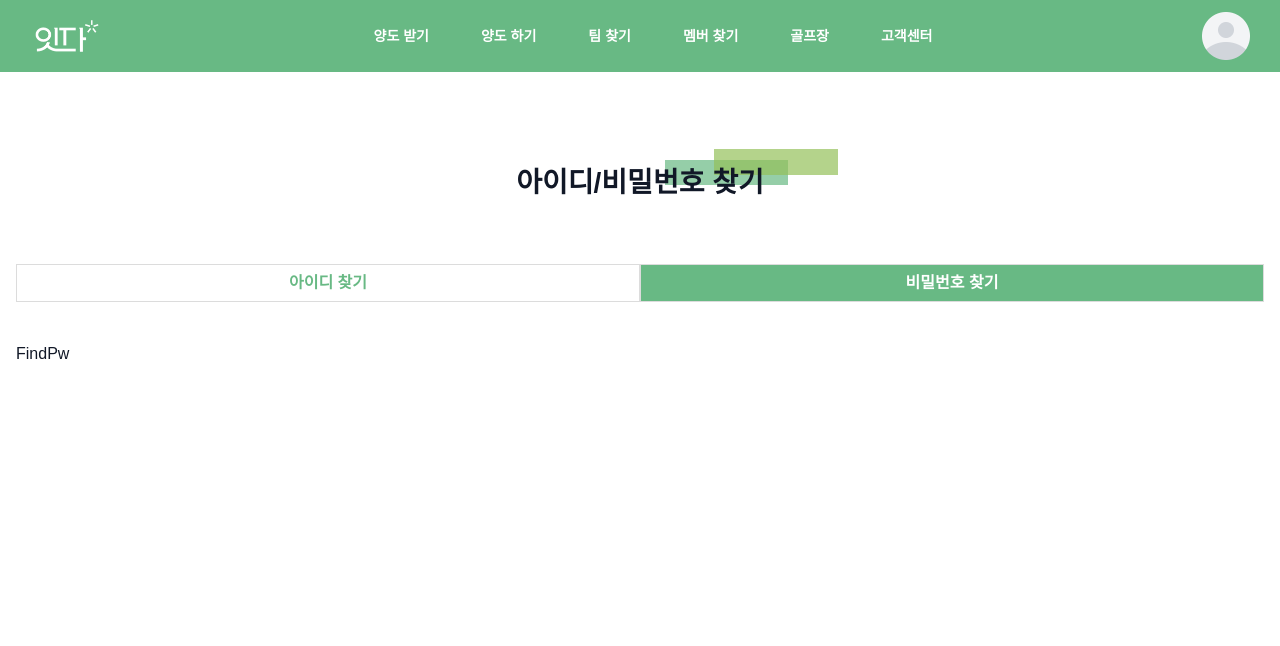
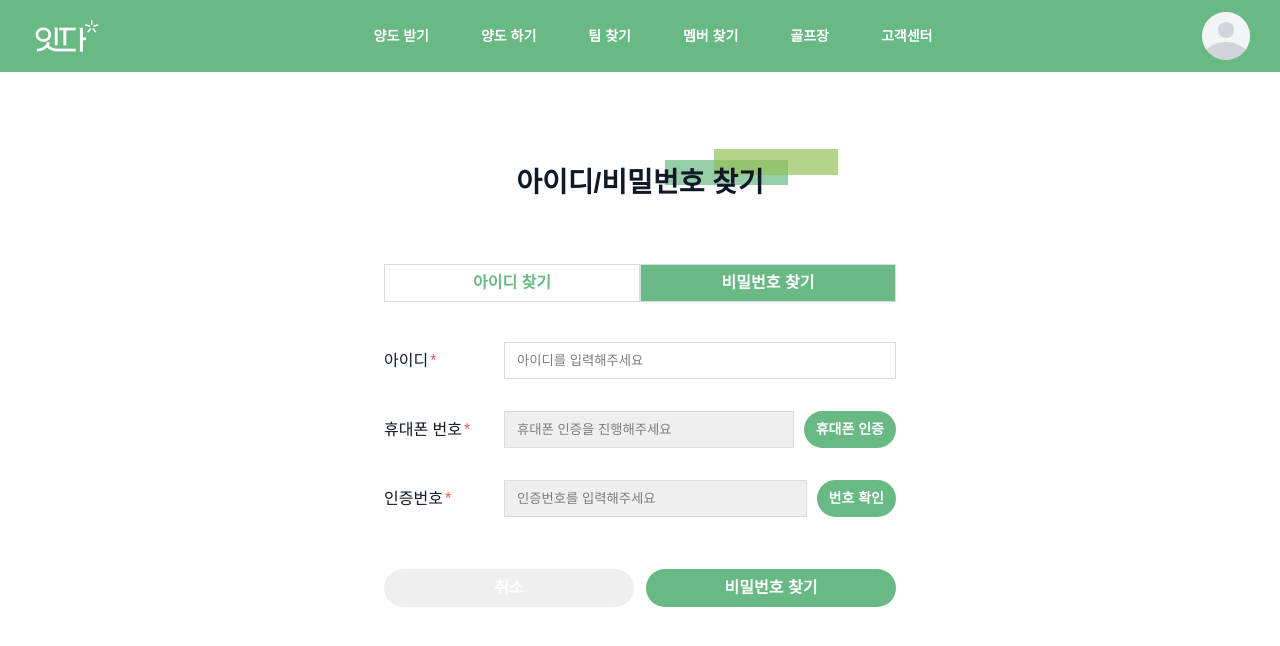
Before and after one commit to lilly0305/golf-test, a React (Create React App) app: page /find-account in a window 1280 px wide. Both pictures are taken after a click on the button "비밀번호 찾기". Shown: the top 646 px of the page. Built offline with nearby package versions, Linux system fonts and the light colour scheme; a web font is replaced by a local one.

Commit message:
commit after adding placeholder

```diff
--- a/src/components/buttons/Buttons.tsx
+++ b/src/components/buttons/Buttons.tsx
@@ -1,5 +1,6 @@
-import React, { memo } from 'react';
+import React, { memo, useCallback } from 'react';
 import styled from '@emotion/styled';
+import { useNavigate } from 'react-router-dom';
 
 const ButtonsContainer = styled.div(() => ({
   display: 'flex',
@@ -36,10 +37,16 @@ function Buttons({
   activeName,
   buttonType = 'button',
 }: IButtons) {
+  const navigate = useNavigate();
+
+  const goBackHandler = useCallback(() => {
+    navigate(-1);
+  }, [navigate]);
+
   return (
     <ButtonsContainer>
       {!noCancelButton && (
-        <StyledButton active={false} type="button">
+        <StyledButton active={false} type="button" onClick={goBackHandler}>
           취소
         </StyledButton>
       )}
--- a/src/pages/account/Login.tsx
+++ b/src/pages/account/Login.tsx
@@ -12,6 +12,7 @@ import { yupLogin } from '@utils/yupValidation';
 import PageTitle from '@components/item/PageTitle';
 import { useQueryClient } from 'react-query';
 import { ErrorMessage } from '@components/message';
+import { userIdPlaceholder, validPwPlaceholder } from '@utils/placeholder';
 
 const Container = styled.div(() => ({}));
 
@@ -88,7 +89,7 @@ function Login() {
           idName="user_id"
           labelName="아이디"
           inputType="text"
-          placeHolder="아이디를 입력하세요"
+          placeHolder={userIdPlaceholder}
           errors={errors}
         />
 
@@ -98,7 +99,7 @@ function Login() {
           idName="user_pw"
           labelName="비밀번호"
           inputType="password"
-          placeHolder="비밀번호를 입력하세요"
+          placeHolder={validPwPlaceholder}
           errors={errors}
         />
 
--- a/src/pages/account/find/FindAccount.tsx
+++ b/src/pages/account/find/FindAccount.tsx
@@ -10,6 +10,11 @@ const Container = styled.div(() => ({
   width: '100%',
   margin: 0,
   padding: 0,
+}));
+
+const WrapAll = styled.div(() => ({
+  maxWidth: '51.2rem',
+  margin: '0 auto',
 }));
 
 const ContentWrapper = styled.div(() => ({}));
@@ -34,9 +39,11 @@ function FindAccount() {
     <Container>
       <PageTitle pageTitle="아이디/비밀번호 찾기" />
 
-      <TabButtons tabArr={findAccountArr} currentTab={currentTab} setCurrentTab={setCurrentTab} />
+      <WrapAll>
+        <TabButtons tabArr={findAccountArr} currentTab={currentTab} setCurrentTab={setCurrentTab} />
 
-      <ContentWrapper>{findAccountArr?.[currentTab - 1].content}</ContentWrapper>
+        <ContentWrapper>{findAccountArr?.[currentTab - 1].content}</ContentWrapper>
+      </WrapAll>
     </Container>
   );
 }
--- a/src/pages/account/find/FindId.tsx
+++ b/src/pages/account/find/FindId.tsx
@@ -5,14 +5,14 @@ import { IFindId } from '@utils/types';
 import { yupResolver } from '@hookform/resolvers/yup';
 import { yupFindId } from '@utils/yupValidation';
 import { InputGroup } from '@components/inputs';
+import { codePlaceholder, phonePlaceholder } from '@utils/placeholder';
 import { Buttons } from '@components/buttons';
 
-const FindInForm = styled.form(() => ({
+const FindIdForm = styled.form(() => ({
   display: 'flex',
   flexDirection: 'column',
   gap: '1rem 0',
   width: '100%',
-  maxWidth: '42rem',
   margin: '0 auto',
 }));
 function FindId() {
@@ -38,7 +38,7 @@ function FindId() {
   }, []);
 
   return (
-    <FindInForm onSubmit={handleSubmit(onSubmit)}>
+    <FindIdForm onSubmit={handleSubmit(onSubmit)}>
       <InputGroup
         register={register}
         errors={errors}
@@ -46,7 +46,7 @@ function FindId() {
         idName="phone"
         labelName="휴대폰 번호"
         inputType="text"
-        placeHolder={confirmedPhone ? '010-4955-5429' : '휴대폰 인증을 진행해주세요'}
+        placeHolder={confirmedPhone ? '010-4955-5429' : phonePlaceholder}
         required
         buttonName="휴대폰 인증"
         disabled
@@ -60,7 +60,7 @@ function FindId() {
         idName="code"
         labelName="인증번호"
         inputType="text"
-        placeHolder="인증번호를 입력해주세요"
+        placeHolder={codePlaceholder}
         required
         buttonName="번호 확인"
         disabled
@@ -68,7 +68,7 @@ function FindId() {
       />
 
       <Buttons activeName="아이디 찾기" buttonType="submit" />
-    </FindInForm>
+    </FindIdForm>
   );
 }
 
--- a/src/pages/account/find/FindPw.tsx
+++ b/src/pages/account/find/FindPw.tsx
@@ -1,7 +1,88 @@
-import React, { memo } from 'react';
+import React, { memo, useCallback, useState } from 'react';
+import { SubmitHandler, useForm } from 'react-hook-form';
+import { yupResolver } from '@hookform/resolvers/yup';
+import styled from '@emotion/styled';
+import { InputGroup } from '@components/inputs';
+import { IFindPw } from '@utils/types';
+import { userIdPlaceholder, phonePlaceholder, codePlaceholder } from '@utils/placeholder';
+import { yupFindPw } from '@utils/yupValidation';
+import { Buttons } from '@components/buttons';
+
+const FindPwForm = styled.form(() => ({
+  display: 'flex',
+  flexDirection: 'column',
+  gap: '1rem 0',
+  width: '100%',
+  margin: '0 auto',
+}));
 
 function FindPw() {
-  return <div>FindPw</div>;
+  const [confirmedPhone, setConfirmedPhone] = useState(false);
+
+  const formOptions = {
+    resolver: yupResolver(yupFindPw),
+    defaultValues: {
+      user_id: '',
+      phone: '',
+    },
+  };
+
+  const {
+    register,
+    handleSubmit,
+    formState: { errors },
+  } = useForm<IFindPw>(formOptions);
+
+  const confirmPhone = useCallback(() => setConfirmedPhone((prev) => !prev), [setConfirmedPhone]);
+
+  const onSubmit: SubmitHandler<IFindPw> = useCallback((data) => {
+    console.log(JSON.stringify(data, null, 4));
+  }, []);
+
+  return (
+    <FindPwForm onSubmit={handleSubmit(onSubmit)}>
+      <InputGroup
+        register={register}
+        errors={errors}
+        registerName="user_id"
+        idName="user_id"
+        labelName="아이디"
+        inputType="text"
+        placeHolder={userIdPlaceholder}
+        required
+      />
+
+      <InputGroup
+        register={register}
+        errors={errors}
+        registerName="phone"
+        idName="phone"
+        labelName="휴대폰 번호"
+        inputType="text"
+        placeHolder={confirmedPhone ? '010-4955-5429' : phonePlaceholder}
+        required
+        buttonName="휴대폰 인증"
+        disabled
+        buttonEvent={confirmPhone}
+      />
+
+      <InputGroup
+        register={register}
+        errors={errors}
+        registerName="code"
+        idName="code"
+        labelName="인증번호"
+        inputType="text"
+        placeHolder={codePlaceholder}
+        required
+        buttonName="번호 확인"
+        disabled
+        buttonEvent={confirmPhone}
+      />
+
+      <Buttons activeName="비밀번호 찾기" buttonType="submit" />
+    </FindPwForm>
+  );
 }
 
 export default memo(FindPw);
--- /dev/null
+++ b/src/utils/placeholder.ts
@@ -0,0 +1,10 @@
+export const nicknamePlaceholder = '닉네임을 입력해주세요';
+export const userIdPlaceholder = '아이디를 입력해주세요';
+export const validPwPlaceholder = '비밀번호를 입력해주세요';
+export const userPwPlaceholder = '영문과 숫자로만 이루어진 8~24글자를 입력해주세요';
+export const confirmPwPlaceholder = '비밀번호 확인을 입력해주세요';
+export const phonePlaceholder = '휴대폰 인증을 진행해주세요';
+export const codePlaceholder = '인증번호를 입력해주세요';
+export const validUsetermPlaceholer = '이용약관에 동의해주세요';
+export const validPersonalPlaceholer = '개인정보수집 및 이용동의에 동의해주세요';
+export const validSmsPlaceholer = 'SMS 수신에 동의해주세요';
--- a/src/utils/types.ts
+++ b/src/utils/types.ts
@@ -20,6 +20,12 @@ export interface IFindId {
   code: number;
 }
 
+export interface IFindPw {
+  user_id: string;
+  phone: string;
+  code: number;
+}
+
 export interface IUser {
   id: number;
   name: string;
--- a/src/utils/yupValidation.ts
+++ b/src/utils/yupValidation.ts
@@ -1,34 +1,46 @@
 import * as Yup from 'yup';
+import {
+  codePlaceholder,
+  confirmPwPlaceholder,
+  nicknamePlaceholder,
+  phonePlaceholder,
+  userIdPlaceholder,
+  userPwPlaceholder,
+  validPersonalPlaceholer,
+  validPwPlaceholder,
+  validSmsPlaceholer,
+  validUsetermPlaceholer,
+} from './placeholder';
 
 export const yupLogin = Yup.object().shape({
-  user_id: Yup.string().required('아이디를 입력해주세요'),
+  user_id: Yup.string().required(userIdPlaceholder),
   user_pw: Yup.string()
-    .required('비밀번호를 입력해주세요.')
-    .matches(
-      /(?=.*[A-Za-z])(?=.*\d)[A-Za-z\d]{8,24}$/g,
-      '영문과 숫자로만 이루어진 8~24글자를 입력해주세요',
-    ),
+    .required(validPwPlaceholder)
+    .matches(/(?=.*[A-Za-z])(?=.*\d)[A-Za-z\d]{8,24}$/g, userPwPlaceholder),
 });
 
 export const yupJoin = Yup.object().shape({
-  nickname: Yup.string().required('닉네임을 입력해주세요').max(6, '최대 6글자까지 입력 가능합니다'),
-  user_id: Yup.string().required('아이디를 입력해주세요'),
+  nickname: Yup.string().required(nicknamePlaceholder).max(8, '최대 8글자까지 입력 가능합니다'),
+  user_id: Yup.string().required(userIdPlaceholder),
   user_pw: Yup.string()
-    .required('비밀번호를 입력해주세요.')
-    .matches(
-      /(?=.*[A-Za-z])(?=.*\d)[A-Za-z\d]{8,24}$/g,
-      '영문과 숫자로만 이루어진 8~24글자를 입력해주세요',
-    ),
+    .required(validPwPlaceholder)
+    .matches(/(?=.*[A-Za-z])(?=.*\d)[A-Za-z\d]{8,24}$/g, userPwPlaceholder),
   confirm_pw: Yup.string()
-    .required('비밀번호 확인을 입력해주세요')
+    .required(confirmPwPlaceholder)
     .oneOf([Yup.ref('user_pw')], '비밀번호와 일치하지 않습니다'),
-  phone: Yup.string().required('휴대폰 인증을 해주세요'),
-  useterm: Yup.bool().oneOf([true], '이용약관에 동의해주세요'),
-  personal_info: Yup.bool().oneOf([true], '개인정보수집 및 이용동의에 동의해주세요'),
-  sms: Yup.bool().oneOf([true], 'SMS 수신에 동의해주세요'),
+  phone: Yup.string().required(phonePlaceholder),
+  useterm: Yup.bool().oneOf([true], validUsetermPlaceholer),
+  personal_info: Yup.bool().oneOf([true], validPersonalPlaceholer),
+  sms: Yup.bool().oneOf([true], validSmsPlaceholer),
 });
 
 export const yupFindId = Yup.object().shape({
-  phone: Yup.string().required('휴대폰 인증을 해주세요'),
-  code: Yup.number().required('인증번호를 입력해주세요.').min(6).max(6),
+  phone: Yup.string().required(phonePlaceholder),
+  code: Yup.number().required(codePlaceholder).min(6).max(6),
 });
+
+export const yupFindPw = Yup.object().shape({
+  user_id: Yup.string().required(userIdPlaceholder),
+  phone: Yup.string().required(phonePlaceholder),
+  code: Yup.number().required(codePlaceholder).min(6).max(6),
+});
```
Also changed, not shown: src/pages/account/join/Join.tsx (+12 -5 lines).
